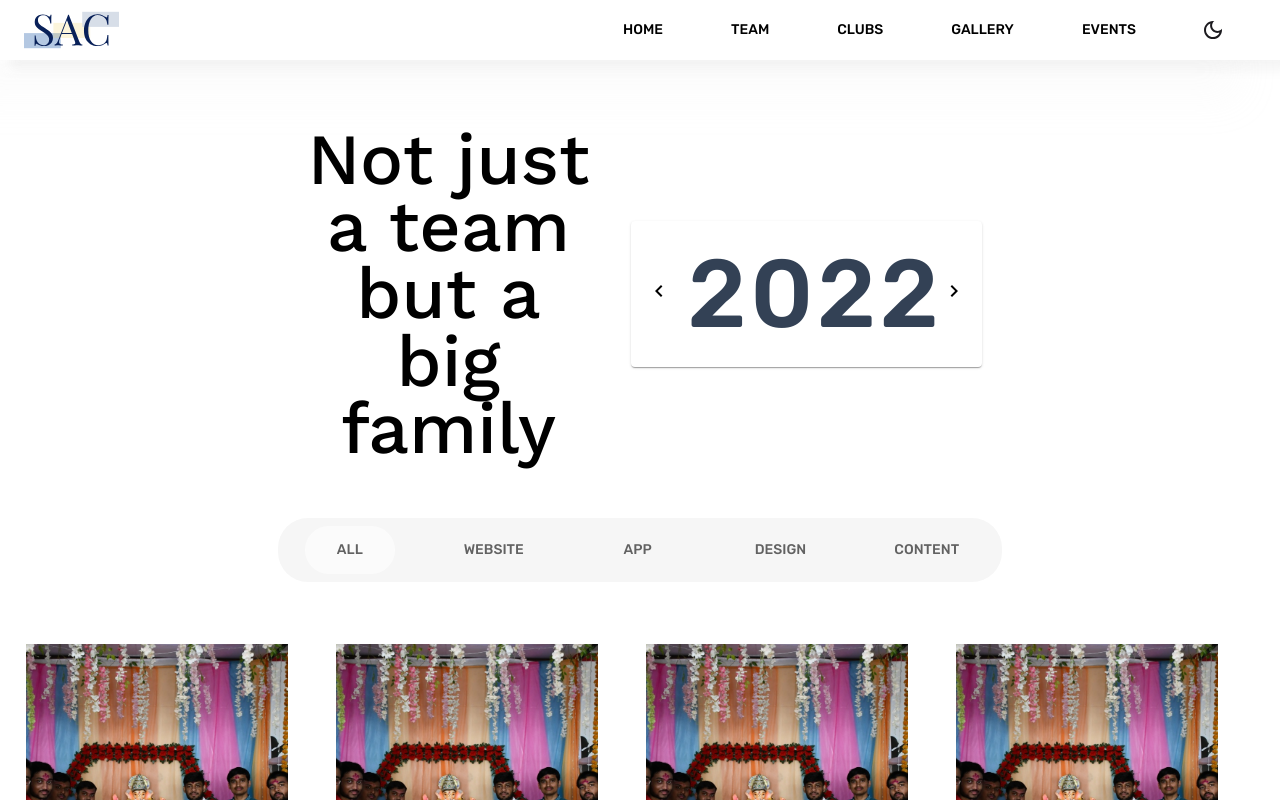
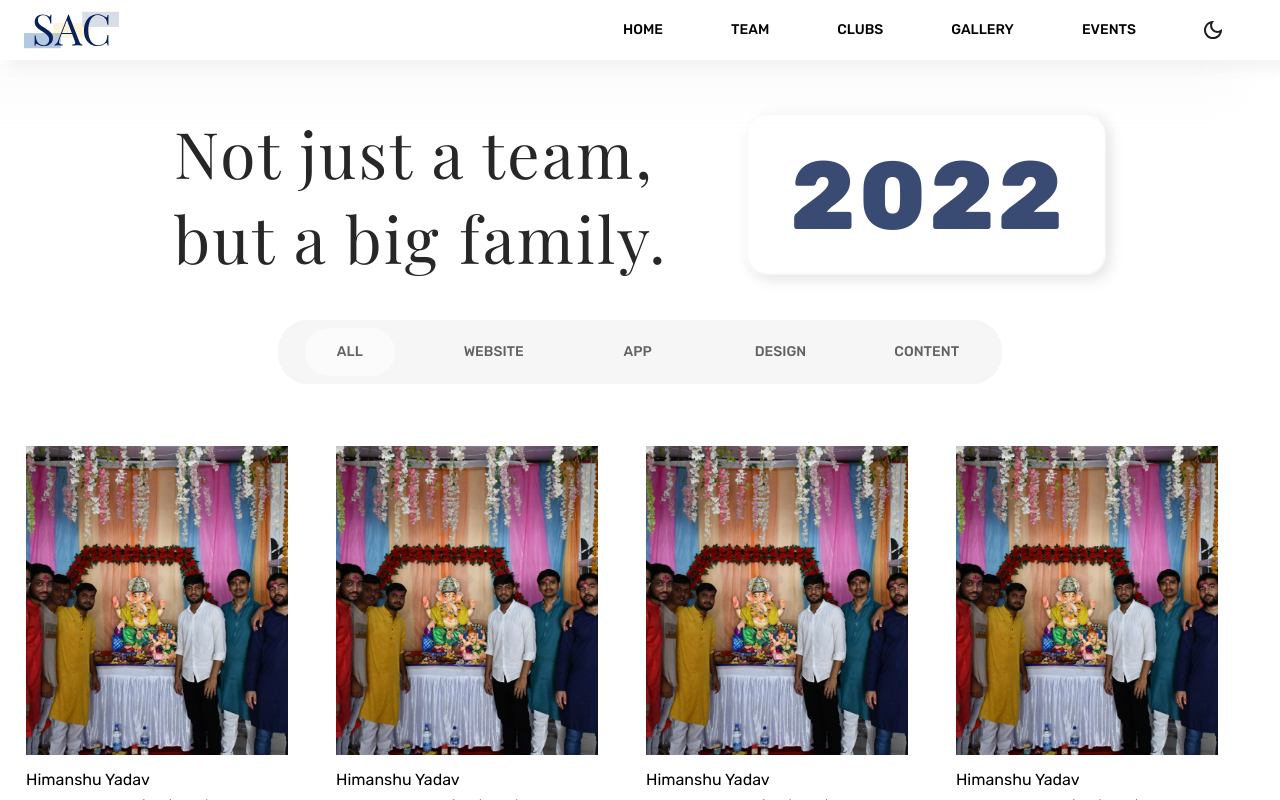
Before and after one commit to Student-Activity-Center-IIIT-NR/sac-website, a Next.js app: page /team in a window 1280 px wide. Shown: the top 800 px of the page. Built offline with nearby package versions, Linux system fonts and the light colour scheme.

Commit message:
modified: TeamHeader and YearCard

```diff
--- a/features/team/components/Card.tsx
+++ b/features/team/components/Card.tsx
@@ -1,6 +1,7 @@
-import { Box, Stack, Typography } from "@mui/material";
+import Box from "@mui/material/Box";
+import Stack from "@mui/material/Stack";
+import Typography from "@mui/material/Typography";
 import Image from "next/image";
-import React from "react";
 import testImg from "../../../assets/test/test.jpeg";
 import icon_linkedin from "../../../assets/icon_linkedin.svg";
 
--- a/features/team/components/TeamHeader/HedaerBox.tsx
+++ /dev/null
@@ -1,52 +0,0 @@
-import React, { useState } from "react";
-import { Button, Typography,Card } from "@mui/material";
-import KeyboardArrowLeftIcon from "@mui/icons-material/KeyboardArrowLeft";
-import KeyboardArrowRightIcon from "@mui/icons-material/KeyboardArrowRight";
-import TimerIcon from "@mui/icons-material/Timer";
-
-function HedaerBox() {
-  const [year, setYear] = useState(new Date().getFullYear());
-
-  const yearDecrement = () => {
-    setYear(year - 1);
-  };
-
-  const yearIncrement = () => {
-    setYear(year + 1);
-  };
-
-  return (
-    <>
-      <Card sx={{p:2}}>
-      <div style={{width:'2rem',margin:"auto"}}>{year != new Date().getFullYear() ? <TimerIcon /> : null}</div>
-
-      <div style={{display:'flex',justifyContent:'center',alignItems:'center'}}>
-      <h1 onClick={yearDecrement}>
-            <KeyboardArrowLeftIcon />
-          </h1>
-          <Typography
-            variant="h1"
-            color="#334155"
-            textAlign={"left"}
-            fontSize={"96px"}
-            fontWeight={500}
-            lineHeight={"114px"}
-            letterSpacing={"0.03571em"}
-            pl={2}
-          >
-            {year}
-          </Typography>
-
-          {year < new Date().getFullYear() + 1 ? (
-            <h1 onClick={yearIncrement}>
-              {" "}
-              <KeyboardArrowRightIcon />
-            </h1>
-          ) : null}
-      </div>
-      </Card>
-    </>
-  );
-}
-
-export default HedaerBox;
--- a/features/team/components/TeamHeader/TeamHeader.tsx
+++ b/features/team/components/TeamHeader/TeamHeader.tsx
@@ -1,31 +1,33 @@
-import React from "react";
-import HedaerBox from "./HedaerBox";
-import { Box, Typography } from "@mui/material";
+import Typography from "@mui/material/Typography";
+import Box from "@mui/material/Box";
+import Year from "./YearCard";
 
 function TeamHeader() {
   return (
     <>
-      <Box style={{width:'56%',margin:'auto'}}>
-        <div style={{display:'flex',alignItems:'center',justifyContent:'center'}}>
+      <Box
+        sx={{
+          display: "flex",
+          flexDirection: "row",
+          justifyContent: "center",
+          alignItems: "center",
+          columnGap: "80px",
+        }}
+      >
         <Typography
-          variant={"h1"}
-          fontWeight={"450"}
-          fontSize={"4.5rem"}
-          fontFamily={"Work Sans"}
-          lineHeight={"4.2rem"}
-          textAlign={"center"}
+          variant={"h2"}
+          fontWeight={"400"}
+          fontSize={"64px"}
+          fontFamily={"Playfair Display"}
+          lineHeight={"85px"}
           fontStyle={"normal"}
-          padding={"1rem"}
+          color={"#272727"}
+          letterSpacing={"0.03571em"}
+          width={"494px"}
         >
-          Not just a team
-          <br />
-          but a big family
+          Not just a team, but a big family.
         </Typography>
-        <div style={{padding:'1rem'}}>
-          <HedaerBox />
-        </div>
-        </div>
-
+        <Year />
       </Box>
     </>
   );
--- /dev/null
+++ b/features/team/components/TeamHeader/YearCard.tsx
@@ -0,0 +1,126 @@
+import React, { useState } from "react";
+import Typography from "@mui/material/Typography";
+import Card from "@mui/material/Card";
+import Box from "@mui/material/Box";
+import iconReset from "../../../../assets/icon_reset.svg";
+import iconArrow from "../../../../assets/icon_arrow.svg";
+import Image from "next/image";
+import Stack from "@mui/material/Stack";
+
+const Year = () => {
+  const [year, setYear] = useState(new Date().getFullYear());
+  const [isHovered, setIsHovered] = useState(false);
+
+  const yearDecrement = () => {
+    year > 2018 ? setYear(year - 1) : null;
+    if (year != new Date().getFullYear()) {
+    }
+  };
+
+  const yearIncrement = () => {
+    year < new Date().getFullYear() ? setYear(year + 1) : null;
+    if (year != new Date().getFullYear()) {
+    }
+  };
+
+  return (
+    <>
+      <Card
+        sx={{
+          background: "#fff",
+          borderRadius: "20px",
+          width: "358px",
+          height: "160px",
+          boxShadow:
+            "-5px 5px 10px rgba(230, 230, 230, 0.2), 5px -5px 10px rgba(230, 230, 230, 0.2), -5px -5px 10px rgba(255, 255, 255, 0.9), 5px 5px 13px rgba(230, 230, 230, 0.9), inset 1px 1px 2px rgba(255, 255, 255, 0.3), inset -1px -1px 2px rgba(230, 230, 230, 0.5)",
+        }}
+        onMouseEnter={() => {
+          setIsHovered(true);
+        }}
+        onMouseLeave={() => {
+          setIsHovered(false);
+          if (year !== new Date().getFullYear()) {
+            setIsHovered(true);
+          }
+        }}
+      >
+        <Stack direction={"column"}>
+          <Box
+            sx={{
+              width: "24px",
+              height: "24px",
+              mx: "auto",
+              pt: "10px",
+              pb: "4px",
+              objectFit: "contain",
+              visibility: year !== new Date().getFullYear() ? "block" : "none",
+            }}
+          >
+            {year !== new Date().getFullYear() ? (
+              <Image src={iconReset} height={"24px"} width={"24px"} alt="" />
+            ) : null}
+          </Box>
+          <Box
+            sx={{
+              display: "flex",
+              flexDirection: "col",
+              justifyContent: "center",
+              alignItems: "center",
+            }}
+          >
+            {isHovered ? (
+              <Box
+                sx={{
+                  width: "12px",
+                  height: "20px",
+                  cursor: "pointer",
+                  mt: "10px",
+                }}
+                onClick={yearDecrement}
+              >
+                <Image src={iconArrow} height={""} width={""} alt="" />
+              </Box>
+            ) : null}
+            <Typography
+              fontFamily={"Rubik"}
+              fontStyle={"normal"}
+              fontWeight={"800"}
+              fontSize={isHovered ? "80px" : "96px"}
+              lineHeight={isHovered ? "95px" : "114px"}
+              letterSpacing={"0.03571em"}
+              color={isHovered ? "#272727" : "#394B73"}
+              width={isHovered ? "229px" : "273px"}
+              height={isHovered ? "95px" : "114px"}
+              textAlign={"center"}
+              mt={isHovered ? "10px" : "0px"}
+              mx={isHovered ? "20px" : "0px"}
+              sx={{
+                verticalAlign: "middle",
+                transition: "all",
+                transitionDuration: "300ms",
+              }}
+            >
+              {year}
+            </Typography>
+            {isHovered ? (
+              <Box
+                sx={{
+                  transform: `rotate(180deg)`,
+                  width: "12px",
+                  height: "20px",
+                  cursor: "pointer",
+                  mt: "10px",
+                }}
+                onClick={yearIncrement}
+              >
+                <Image src={iconArrow} height={""} width={""} alt="" />
+              </Box>
+            ) : null}
+          </Box>
+        </Stack>
+      </Card>
+    </>
+  );
+};
+
+export default Year;
```
Also changed, not shown: assets/icon_arrow.svg (added), assets/icon_reset.svg (added).
